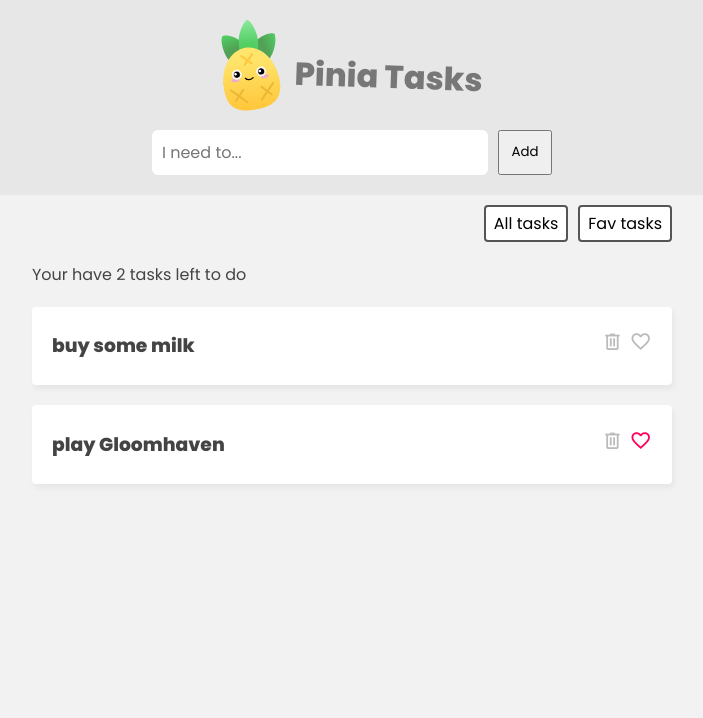
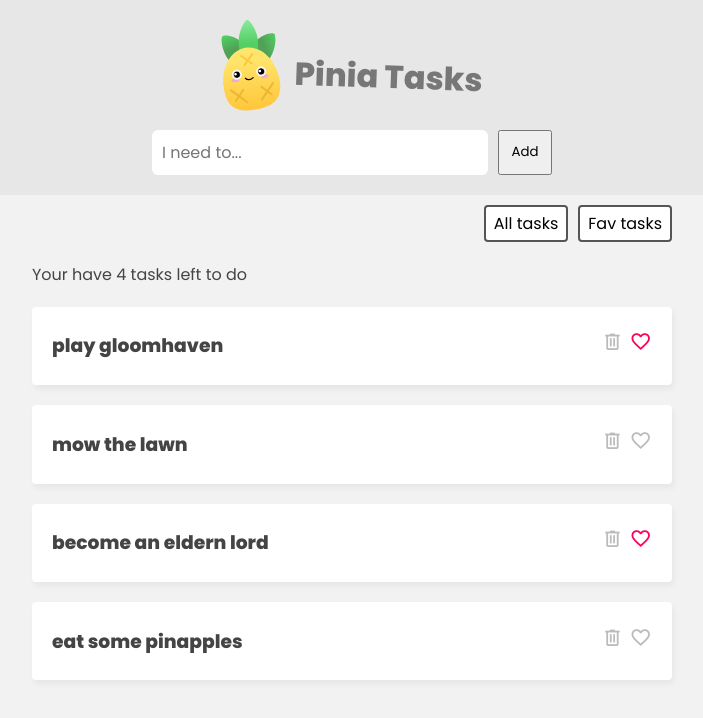
Before and after one commit to comlekahmetcan/PiniaVueJSApp, a Vue app in the folder pinia-tasks/: page / in a window 1280 px wide. Shown: the top 718 px of the page, without its empty margins (288-991 px from the left). Built offline with nearby package versions, Linux system fonts and the light colour scheme; data requests are answered from the project's data file.

Commit message:
json kullanılarak bir data oluşturduk ve json server üzerinden task listesini app.vue üzerinden çektik

```diff
--- /dev/null
+++ b/pinia-tasks/data/db.json
@@ -0,0 +1,24 @@
+{
+  "tasks": [
+    {
+      "id": 1,
+      "title": "play gloomhaven",
+      "isFav": true
+    },
+    {
+      "id": 2,
+      "title": "mow the lawn",
+      "isFav": false
+    },
+    {
+      "id": 3,
+      "title": "become an eldern lord",
+      "isFav": true
+    },
+    {
+      "id": 4,
+      "title": "eat some pinapples",
+      "isFav": false
+    }
+  ]
+}
--- a/pinia-tasks/src/App.vue
+++ b/pinia-tasks/src/App.vue
@@ -16,6 +16,9 @@
       <button @click="filter = 'all'">All tasks</button>
       <button @click="filter = 'favs'">Fav tasks</button>
     </nav>
+
+    <!-- loading -->
+    <div class="loading" v-if="taskStore.loading">Loading tasks...</div>
 
     <!-- task list -->
 
@@ -40,6 +43,10 @@
 import TaskDetails from "./components/TaskDetails.vue";
 import TaskForm from "./components/TaskForm.vue";
 import { useTaskStore } from "./stores/TaskStore";
+
 const taskStore = useTaskStore(),
   filter = ref("all");
+
+//fetch tasks
+taskStore.getTasks();
 </script>
--- a/pinia-tasks/src/assets/main.css
+++ b/pinia-tasks/src/assets/main.css
@@ -117,3 +117,13 @@
   color: #555;
   font-size: 1em;
 }
+
+.loading {
+  max-width: 640px;
+  border: 1px solid #ffd859;
+  background: #ffe9a0;
+  color: #3a3a3a;
+  padding: 5px 0;
+  text-align: center;
+  margin: 30px auto;
+}
--- a/pinia-tasks/src/stores/TaskStore.js
+++ b/pinia-tasks/src/stores/TaskStore.js
@@ -2,10 +2,8 @@
 
 export const useTaskStore = defineStore("taskStore", {
   state: () => ({
-    tasks: [
-      { id: 1, title: "buy some milk", isFav: false },
-      { id: 2, title: "play Gloomhaven", isFav: true },
-    ],
+    tasks: [],
+    loading: false,
   }),
   getters: {
     favs() {
@@ -21,6 +19,15 @@
     },
   },
   actions: {
+    async getTasks() {
+      this.loading = true;
+
+      const res = await fetch("http://localhost:3000/tasks");
+      const data = await res.json();
+
+      this.tasks = data;
+      this.loading = false;
+    },
     addTask(task) {
       this.tasks.push(task);
     },
```
